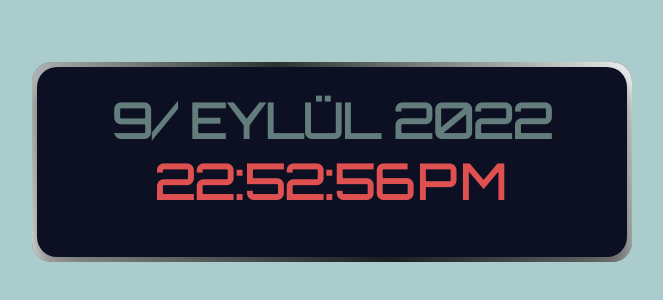
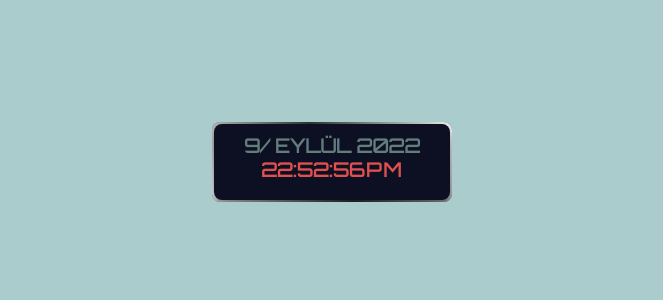
Before and after one commit to Ethemkizilyer/Digital-Clock, a plain HTML site: page index.html in a window 1280 px wide. Shown: the part 246-546 px from the top of the page, without its empty margins (316-979 px from the left). Drawn offline with Linux system fonts and the light colour scheme.

Commit message:
initialcommit

```diff
--- a/style.css
+++ b/style.css
@@ -27,6 +27,11 @@ body {
   align-items: center;
   justify-content: center;
   overflow: hidden;
+transition: 1s;
+  transform: scale(0.4);
+}
+.box:hover{
+  transform: scale(1);
 }
 
 .iç {
```
